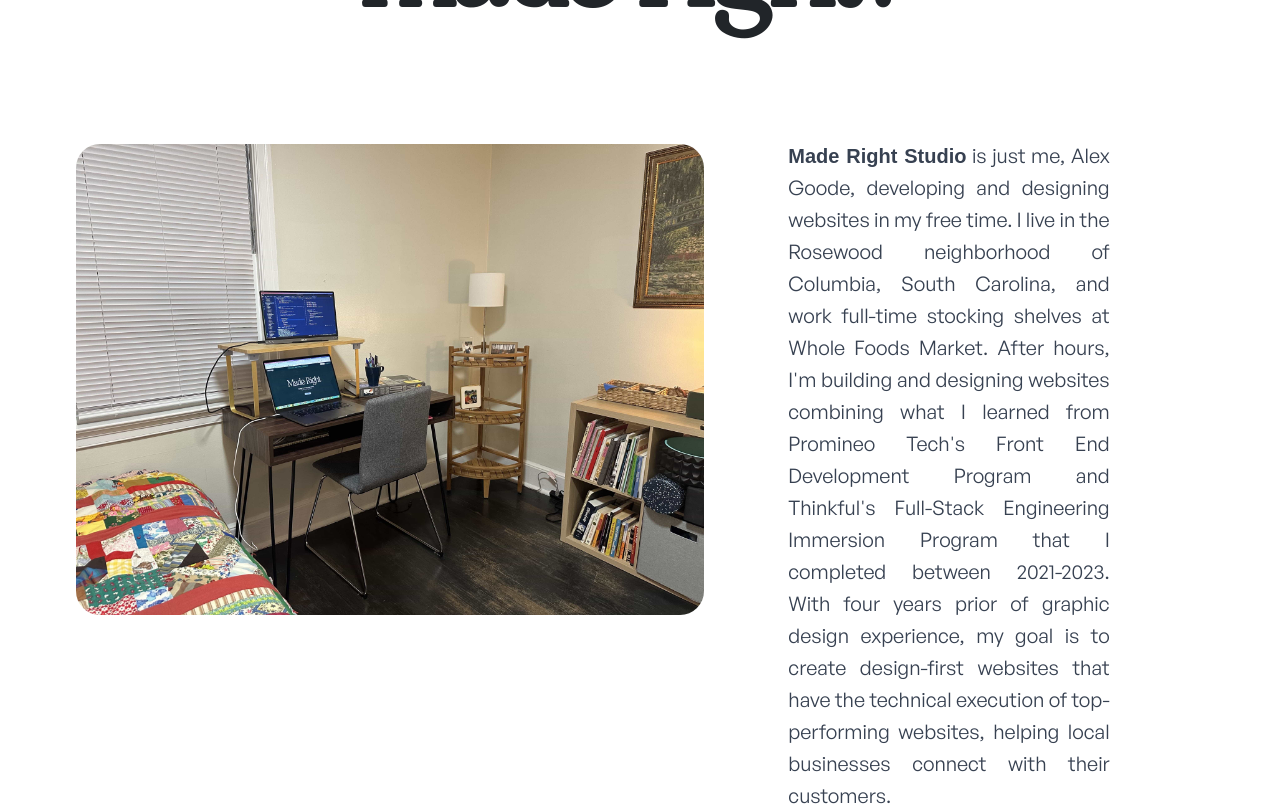
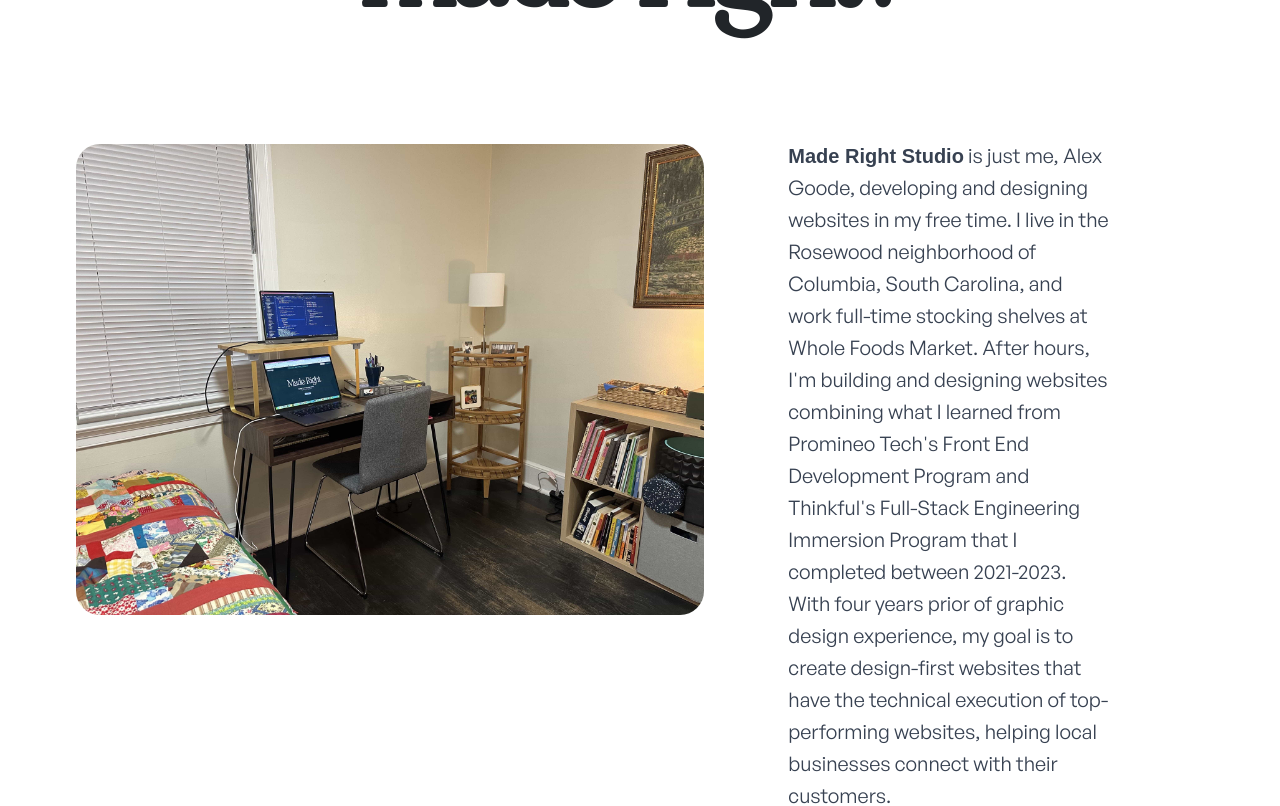
Before and after one commit to alexgoodestudio/maderight.studio, a React (Create React App) app: page / in a window 1280 px wide. Shown: the part 4280-5086 px from the top of the page. Built offline with nearby package versions, Linux system fonts and the light colour scheme; a web font is replaced by a local one.

Commit message:
office text sylting

```diff
--- a/src/Components/FeaturedNew.js
+++ b/src/Components/FeaturedNew.js
@@ -201,7 +201,8 @@ function Featured() {
                     playsInline
                     preload="metadata"
                   >
-                    <source src={`${service.image}#t=0.001`} type="video/quicktime" />
+                    <source src={service.image.replace('.mov', '.webm')} type="video/webm" />
+                    <source src={service.image} type="video/mp4" />
                   </video>
                 ) : (
                   <img
--- a/src/Components/Office.js
+++ b/src/Components/Office.js
@@ -17,10 +17,17 @@ function Office() {
       </div>
       <div className="col-md-4">
         <p
-          className="text-gray-700 gs mt-5 mt-lg-3 text-xl text-justify  px-lg-4 py-lg-1"
-          style={{
+          className={`gs ${window.innerWidth <= 768 ? 'mt-5  text-start' : ' text-start mt-lg-3 text-xl px-lg-4 py-lg-1'}`}
+          style={window.innerWidth <= 768 ? {
+            color: '#1e293b',
+            fontSize: '1rem',
+            lineHeight: '1.7',
+            letterSpacing: '-0.01em',
+            wordSpacing: '0.35rem'
+          } : {
+            color: '#374151',
             letterSpacing: "0em",
-            lineHeight: "1.6",
+            lineHeight: "1.6"
           }}
         >
           <span className="lora font-bold">Made Right Studio</span> is just me, Alex Goode,
--- a/src/Components/Opener.js
+++ b/src/Components/Opener.js
@@ -251,7 +251,7 @@ function Opener() {
                   verticalAlign: 'baseline',
                   display: 'inline-block',
                   top: window.innerWidth <= 768 ? '0.1em' : '0.4em',
-                  ...(window.innerWidth <= 768 ? { textAlign: 'center', left: '50%', transform: 'translateX(-50%)' } : {})
+                  ...(window.innerWidth <= 768 ? { textAlign: 'center', left: 'calc(50% + 0.3em)', transform: 'translateX(-50%)' } : {})
                 }}
               >
                 {/* Teal wall overlay - creates cut-off effect */}
```
